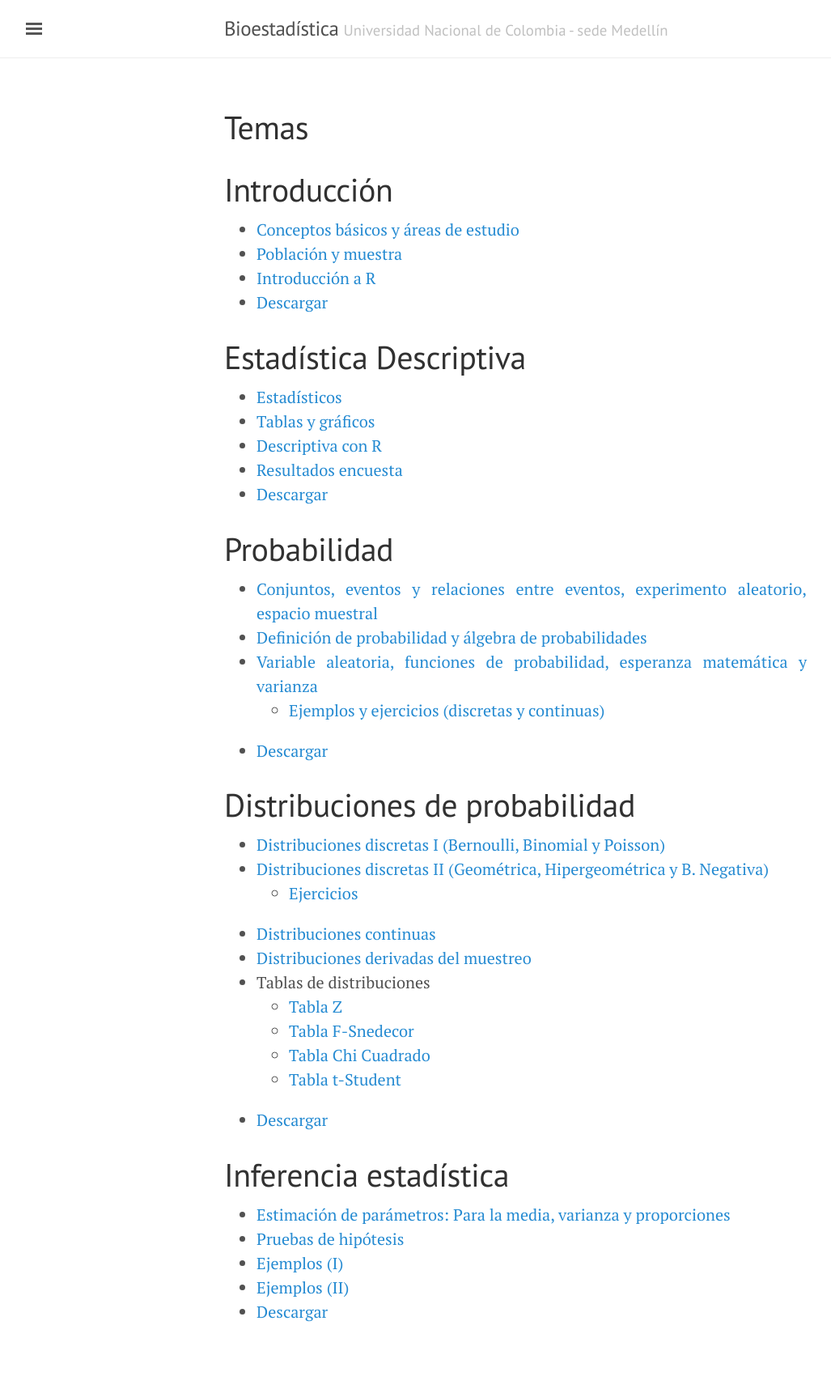
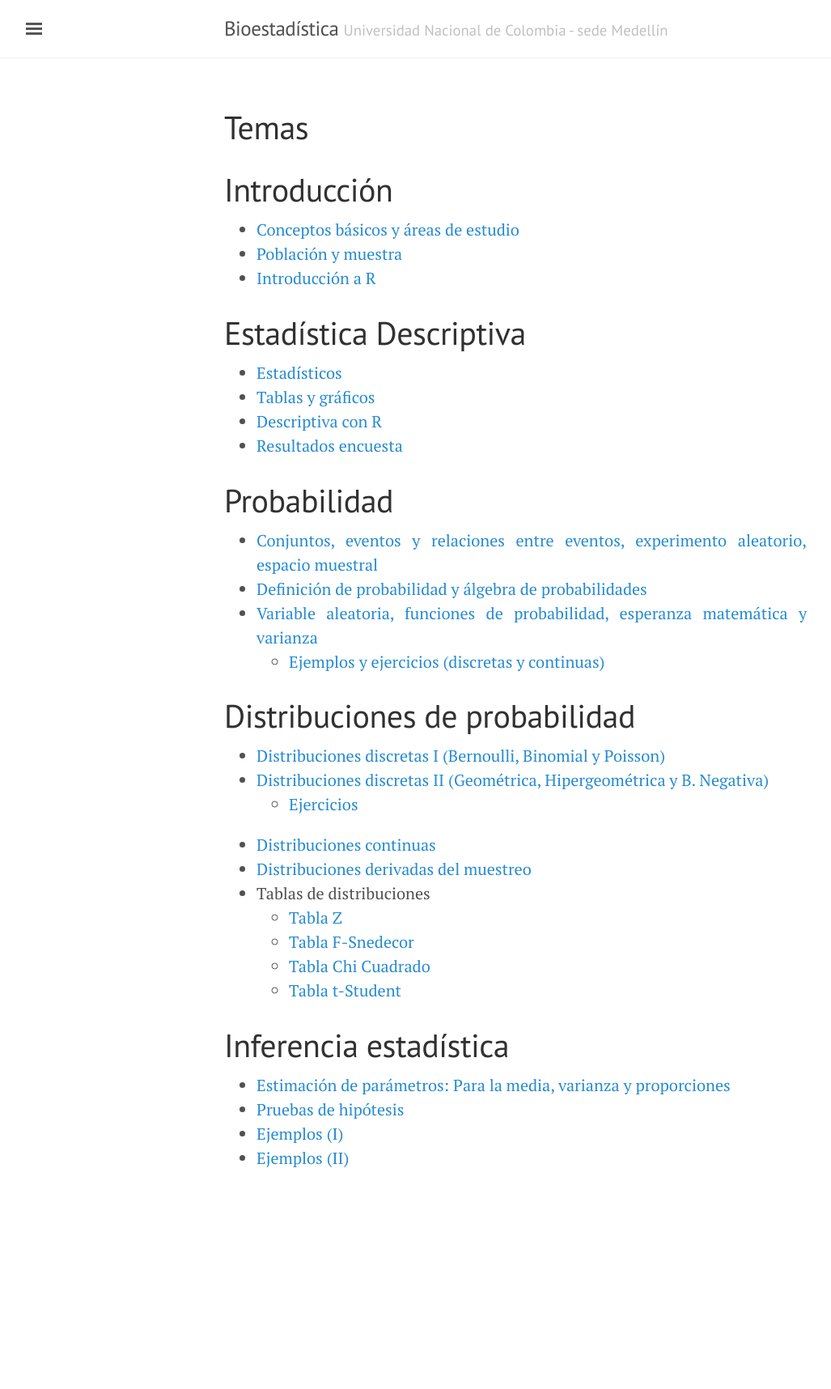
Before and after one commit to Ale-j/bioestadistica.github.io, a Jekyll site: the page built from 2Temas.md, in a window 1280 px wide. Shown: the whole page at 81% size, without its empty margins (3-1030 px from the left). Built offline with Jekyll 4.4.1, drawn with Linux system fonts in a browser that asks for light colours; after the commit the page ends 1526 px from its top, so only the background shows below that.

Commit message:
actividad 2

```diff
--- a/2Temas.md
+++ b/2Temas.md
@@ -7,14 +7,12 @@ title: Temas
 - [Conceptos básicos y áreas de estudio](/Temas/1_Introduccion.html)
 - [Población y muestra](/Temas/2_PoblacionMuestra.pdf)
 - [Introducción a R](/Temas/IntroR.pdf)
-- [Descargar](/Temas/Introductorios.zip)
 
 # Estadística Descriptiva
 - [Estadísticos](/Temas/3_Estadisticos.pdf)
 - [Tablas y gráficos](/Temas/4_TablasGraficos.html)
 - [Descriptiva con R](/Temas/5_DescriptivaR.html)
 - [Resultados encuesta](/Temas/Encuesta.zip)
-- [Descargar](/Temas/Descriptiva.zip)
 
 
 # Probabilidad
@@ -22,7 +20,6 @@ title: Temas
 - [Definición de probabilidad y álgebra de probabilidades](/Temas/7_Probabilidad.html)
 - [Variable aleatoria, funciones de probabilidad, esperanza matemática y varianza](/Temas/8_VariableAleatoria.html)
     - [Ejemplos y ejercicios (discretas y continuas)](/Temas/8.1_Ejercicios.pdf)
-- [Descargar](/Temas/Probabilidad.zip)
 
 # Distribuciones de probabilidad
 - [Distribuciones discretas I (Bernoulli, Binomial y Poisson)](/Temas/9_Discretas.html)
@@ -35,11 +32,9 @@ title: Temas
     - [Tabla F-Snedecor](/Temas/F.pdf)
     - [Tabla Chi Cuadrado](/Temas/Jicuadrado.pdf)
     - [Tabla t-Student](/Temas/t.pdf)
-- [Descargar](/Temas/Distribuciones.zip)
 
 # Inferencia estadística
 - [Estimación de parámetros: Para la media, varianza y proporciones](/Temas/12_Intervalos.html)
 - [Pruebas de hipótesis](/Temas/13_PruebasHipotesis.html)
 - [Ejemplos (I)](/Temas/13.1_Ejemplos1.html)
 - [Ejemplos (II)](/Temas/13.2_Ejemplos2.html)
-- [Descargar](/Temas/Inferencia.zip)
```
